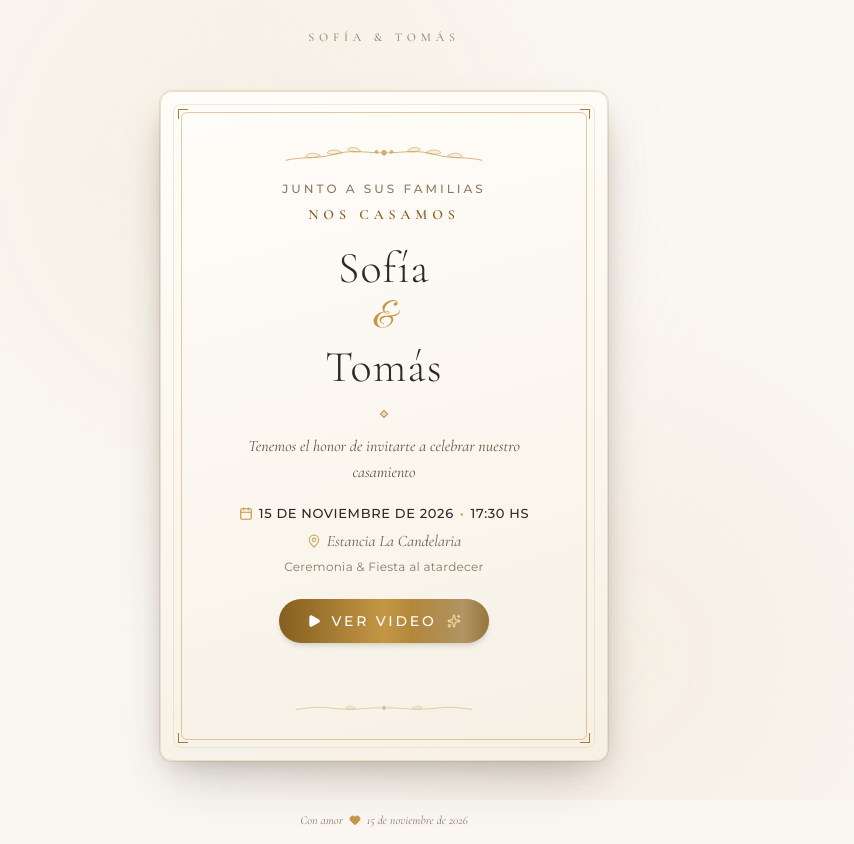
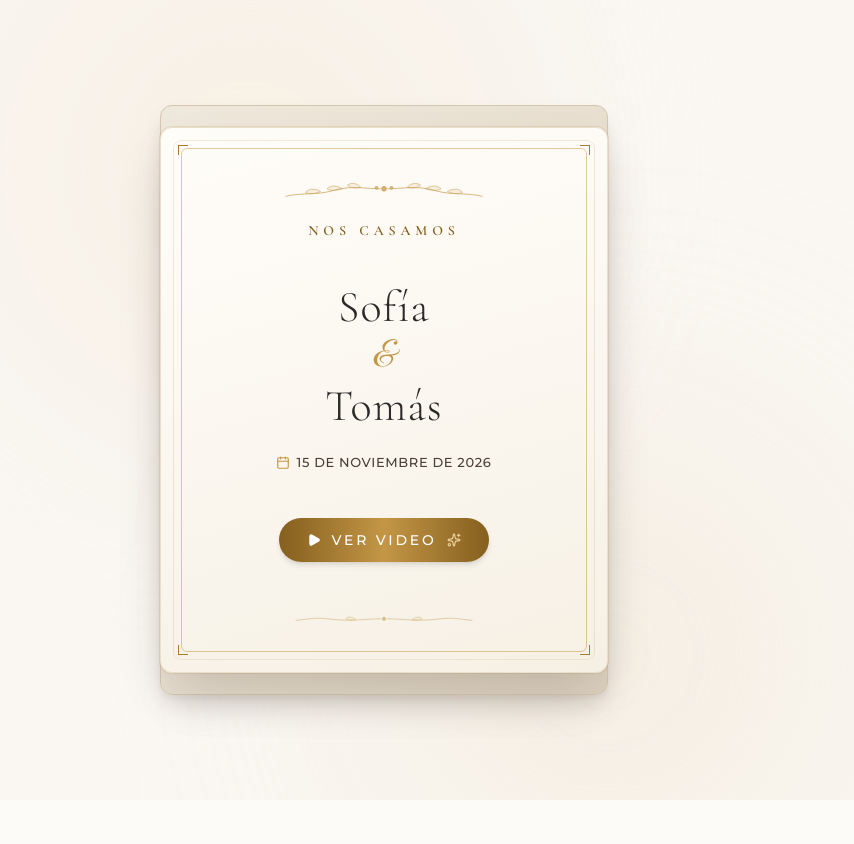
Before and after one commit to Leanramon98/syl, a React (Vite) app: page / in a window 1280 px wide. Shown: the whole page, without its empty margins (256-1110 px from the left). After the commit the page ends 800 px from the top, so only its background shows below. Built offline with nearby package versions, Linux system fonts and the light colour scheme.

Commit message:
refactor: simplify landing to ultra-minimal envelope, card, and video modal

```diff
--- a/src/App.tsx
+++ b/src/App.tsx
@@ -2,44 +2,27 @@ import { useState } from 'react';
 import { GatefoldEnvelope, type AnimationStage } from './components/Envelope/GatefoldEnvelope';
 import { VideoModal } from './components/Modal/VideoModal';
 import { invitationConfig } from './config/invitation';
-import { Heart } from 'lucide-react';
 
 export function App() {
   const [animationStage, setAnimationStage] = useState<AnimationStage>('closed');
   const [isVideoModalOpen, setIsVideoModalOpen] = useState<boolean>(false);
 
   return (
-    <div className="relative min-h-screen w-full flex flex-col items-center justify-between paper-texture overflow-x-hidden selection:bg-[#E8DCC4]">
+    <div className="relative min-h-[100dvh] w-full flex items-center justify-center p-3 sm:p-6 paper-texture overflow-x-hidden selection:bg-[#E8DCC4]">
       {/* Ambient background glows */}
       <div className="fixed inset-0 pointer-events-none overflow-hidden">
         <div className="absolute top-[-10%] left-[20%] w-[500px] h-[500px] rounded-full bg-[#F3E7D3]/40 blur-[120px]" />
         <div className="absolute bottom-[-10%] right-[15%] w-[450px] h-[450px] rounded-full bg-[#EBD8BC]/30 blur-[130px]" />
       </div>
 
-      {/* Top subtle brand / monogram */}
-      <header className="relative z-10 w-full pt-6 pb-2 text-center select-none">
-        <span className="font-serif tracking-[0.4em] uppercase text-xs text-[#9B8874] font-medium">
-          {invitationConfig.couple.person1} & {invitationConfig.couple.person2}
-        </span>
-      </header>
-
       {/* Main Center Stage: Gatefold Envelope */}
-      <main className="relative z-10 w-full flex-1 flex items-center justify-center py-6 sm:py-10">
+      <main className="relative z-10 w-full flex items-center justify-center">
         <GatefoldEnvelope
           stage={animationStage}
           onStageChange={setAnimationStage}
           onOpenVideo={() => setIsVideoModalOpen(true)}
         />
       </main>
-
-      {/* Footer */}
-      <footer className="relative z-10 w-full py-4 text-center select-none">
-        <p className="font-serif italic text-xs text-[#8C7A65] flex items-center justify-center gap-1.5">
-          <span>Con amor</span>
-          <Heart className="w-3 h-3 text-[#C49746] fill-current" />
-          <span>{invitationConfig.date}</span>
-        </p>
-      </footer>
 
       {/* Video Modal Player */}
       <VideoModal
--- a/src/components/Envelope/GatefoldEnvelope.tsx
+++ b/src/components/Envelope/GatefoldEnvelope.tsx
@@ -43,10 +43,10 @@ export const GatefoldEnvelope: React.FC<GatefoldEnvelopeProps> = ({
     let timer: NodeJS.Timeout;
 
     if (stage === 'closed') {
-      // Deliberate contemplation beat before auto-starting intro
+      // Deliberate contemplation beat before auto-starting intro (~800ms)
       timer = setTimeout(() => {
         updateStage('untying');
-      }, 1000);
+      }, 800);
     } else if (stage === 'untying') {
       // Ribbon unties and wax gently dissolves over 1.4s
       timer = setTimeout(() => {
@@ -140,25 +140,6 @@ export const GatefoldEnvelope: React.FC<GatefoldEnvelopeProps> = ({
             </motion.div>
           )}
         </AnimatePresence>
-
-        {/* Interactive Click Cues when closed */}
-        <AnimatePresence>
-          {stage === 'closed' && (
-            <motion.button
-              type="button"
-              initial={{ opacity: 0, y: 10 }}
-              animate={{ opacity: 1, y: 0 }}
-              exit={{ opacity: 0, y: -8, transition: { duration: 0.3 } }}
-              onClick={handleStartOpening}
-              className="absolute -bottom-14 sm:-bottom-16 z-30 inline-flex items-center gap-2 px-5 py-2 rounded-full bg-white/85 hover:bg-white text-[#855F1E] border border-[#E0D1BB] shadow-sm backdrop-blur-sm text-xs sm:text-sm font-sans tracking-widest uppercase transition-all duration-300 hover:scale-105 cursor-pointer"
-              aria-label={invitationConfig.envelopePrompt}
-            >
-              <span className="w-1.5 h-1.5 rounded-full bg-[#C49746] animate-ping" />
-              <span>{invitationConfig.envelopePrompt}</span>
-              <span className="w-1.5 h-1.5 rounded-full bg-[#C49746]" />
-            </motion.button>
-          )}
-        </AnimatePresence>
       </div>
     </div>
   );
--- a/src/components/InvitationCard/InvitationCard.tsx
+++ b/src/components/InvitationCard/InvitationCard.tsx
@@ -1,6 +1,6 @@
 import React from 'react';
 import { motion } from 'framer-motion';
-import { Play, RotateCcw, Calendar, MapPin, Sparkles } from 'lucide-react';
+import { Play, RotateCcw, Calendar, Sparkles } from 'lucide-react';
 import { invitationConfig } from '../../config/invitation';
 import { FloralOrnaments } from './FloralOrnaments';
 
@@ -15,8 +15,7 @@ export const InvitationCard: React.FC<InvitationCardProps> = ({
   onReplay,
   isRevealed = true,
 }) => {
-  const { couple, title, headline, date, time, location, reception, buttonText, replayText } =
-    invitationConfig;
+  const { couple, title, date, buttonText, replayText } = invitationConfig;
 
   return (
     <motion.article
@@ -34,7 +33,7 @@ export const InvitationCard: React.FC<InvitationCardProps> = ({
         duration: 1.6,
         ease: [0.16, 1, 0.3, 1], // Velvety smooth emergence forward
       }}
-      className="relative w-full max-w-[420px] sm:max-w-[460px] mx-auto rounded-xl p-5 sm:p-7 md:p-8 card-texture border border-[#E9DFCE] text-center select-none overflow-hidden"
+      className="relative w-full max-w-[420px] sm:max-w-[460px] mx-auto rounded-xl p-6 sm:p-8 card-texture border border-[#E9DFCE] text-center select-none overflow-hidden"
     >
       {/* Outer decorative margin border */}
       <div className="absolute inset-2 sm:inset-3 rounded-lg border border-[#D9C8AC]/40 pointer-events-none" />
@@ -48,29 +47,23 @@ export const InvitationCard: React.FC<InvitationCardProps> = ({
         <span className="absolute -bottom-1 -right-1 w-2.5 h-2.5 border-b border-r border-[#A87B2E]" />
       </div>
 
-      <div className="relative z-10 flex flex-col items-center justify-between min-h-[500px] sm:min-h-[540px] py-2">
-        {/* Top Ornament with gentle fade & drop */}
+      <div className="relative z-10 flex flex-col items-center justify-between min-h-[440px] sm:min-h-[480px] py-2">
+        {/* Top delicate botanical ornament & Headline */}
         <motion.header
           initial={{ opacity: 0, y: -6 }}
           animate={isRevealed ? { opacity: 1, y: 0 } : { opacity: 0, y: -6 }}
           transition={{ duration: 0.9, delay: 0.25, ease: [0.16, 1, 0.3, 1] }}
           className="flex flex-col items-center w-full pt-1"
         >
-          <FloralOrnaments variant="top" className="text-[#C49746] mb-2 opacity-90" />
-
-          {couple.subtitle && (
-            <p className="font-sans text-[10px] sm:text-xs uppercase tracking-[0.25em] text-[#8C7A65] mb-2 font-medium">
-              {couple.subtitle}
-            </p>
-          )}
+          <FloralOrnaments variant="top" className="text-[#C49746] mb-3 opacity-90" />
 
           <h2 className="font-serif text-xs sm:text-sm tracking-[0.35em] uppercase text-[#855F1E] font-semibold">
             {title}
           </h2>
         </motion.header>
 
-        {/* Center: Couple Names & Monogram */}
-        <div className="my-auto py-4 flex flex-col items-center w-full">
+        {/* Center: Couple Names & Date */}
+        <div className="my-auto py-3 flex flex-col items-center w-full">
           <motion.div
             initial={{ opacity: 0, y: 8 }}
             animate={isRevealed ? { opacity: 1, y: 0 } : { opacity: 0, y: 8 }}
@@ -92,59 +85,27 @@ export const InvitationCard: React.FC<InvitationCardProps> = ({
             </h1>
           </motion.div>
 
-          <motion.div
-            initial={{ opacity: 0, scale: 0.95 }}
-            animate={isRevealed ? { opacity: 1, scale: 1 } : { opacity: 0, scale: 0.95 }}
-            transition={{ duration: 0.9, delay: 0.6, ease: [0.16, 1, 0.3, 1] }}
-            className="flex flex-col items-center w-full"
-          >
-            <FloralOrnaments variant="divider" className="my-4" />
-
-            {headline && (
-              <p className="font-serif italic text-sm sm:text-base text-[#615242] max-w-[280px] sm:max-w-[320px] leading-relaxed">
-                {headline}
-              </p>
-            )}
-          </motion.div>
-
-          {/* Date, Time & Venue Information */}
+          {/* Date Information */}
           <motion.div
             initial={{ opacity: 0, y: 6 }}
             animate={isRevealed ? { opacity: 1, y: 0 } : { opacity: 0, y: 6 }}
-            transition={{ duration: 1.0, delay: 0.75, ease: [0.16, 1, 0.3, 1] }}
-            className="mt-5 flex flex-col items-center gap-1.5 text-xs sm:text-sm text-[#4A4036]"
+            transition={{ duration: 1.0, delay: 0.65, ease: [0.16, 1, 0.3, 1] }}
+            className="mt-5 flex items-center gap-2 text-xs sm:text-sm text-[#4A4036]"
           >
-            <div className="flex items-center gap-1.5 font-sans font-medium text-[#2C2A29] tracking-wider uppercase text-xs sm:text-[13px]">
+            <div className="flex items-center gap-1.5 font-sans font-medium text-[#4A4036] tracking-wider uppercase text-xs sm:text-[13px]">
               <Calendar className="w-3.5 h-3.5 text-[#C49746]" />
               <span>{date}</span>
-              {time && (
-                <>
-                  <span className="text-[#C49746]">•</span>
-                  <span>{time}</span>
-                </>
-              )}
             </div>
-
-            <div className="flex items-center gap-1.5 text-[#6D5E4E] font-serif text-sm sm:text-base italic">
-              <MapPin className="w-3.5 h-3.5 text-[#C49746]/80 shrink-0" />
-              <span>{location}</span>
-            </div>
-
-            {reception && (
-              <span className="text-[11px] sm:text-xs text-[#8C7A65] font-sans tracking-wide">
-                {reception}
-              </span>
-            )}
           </motion.div>
         </div>
 
-        {/* Bottom Actions */}
-        <footer className="w-full flex flex-col items-center gap-4 pt-2">
+        {/* Bottom Actions: Centerpiece Ver video button & discreet replay */}
+        <footer className="w-full flex flex-col items-center gap-3 pt-2">
           {/* Primary Action Button: Ver video with gold sheen sweep */}
           <motion.div
             initial={{ opacity: 0, y: 6 }}
             animate={isRevealed ? { opacity: 1, y: 0 } : { opacity: 0, y: 6 }}
-            transition={{ duration: 0.9, delay: 1.05, ease: [0.16, 1, 0.3, 1] }}
+            transition={{ duration: 0.9, delay: 0.85, ease: [0.16, 1, 0.3, 1] }}
             className="w-full flex flex-col items-center"
           >
             <motion.button
@@ -167,7 +128,7 @@ export const InvitationCard: React.FC<InvitationCardProps> = ({
                     : {}
                 }
                 transition={{
-                  delay: 1.8,
+                  delay: 1.5,
                   duration: 1.4,
                   ease: [0.22, 1, 0.36, 1],
                 }}
@@ -181,13 +142,13 @@ export const InvitationCard: React.FC<InvitationCardProps> = ({
             </motion.button>
           </motion.div>
 
-          {/* Secondary / Discrete Replay Action */}
+          {/* Secondary / Discreet Replay Action */}
           {onReplay && (
             <motion.button
               type="button"
               initial={{ opacity: 0 }}
               animate={isRevealed ? { opacity: 1 } : { opacity: 0 }}
-              transition={{ delay: 1.3, duration: 0.8 }}
+              transition={{ delay: 1.1, duration: 0.8 }}
               onClick={onReplay}
               className="inline-flex items-center gap-1.5 text-[11px] sm:text-xs text-[#9B8874] hover:text-[#574433] transition-colors duration-200 tracking-wider font-sans uppercase font-medium focus:outline-none focus:underline cursor-pointer"
               title={replayText}
@@ -200,7 +161,7 @@ export const InvitationCard: React.FC<InvitationCardProps> = ({
           <motion.div
             initial={{ opacity: 0 }}
             animate={isRevealed ? { opacity: 0.7 } : { opacity: 0 }}
-            transition={{ delay: 1.2, duration: 0.8 }}
+            transition={{ delay: 1.0, duration: 0.8 }}
           >
             <FloralOrnaments variant="bottom" className="text-[#C49746] mt-1" />
           </motion.div>
```
